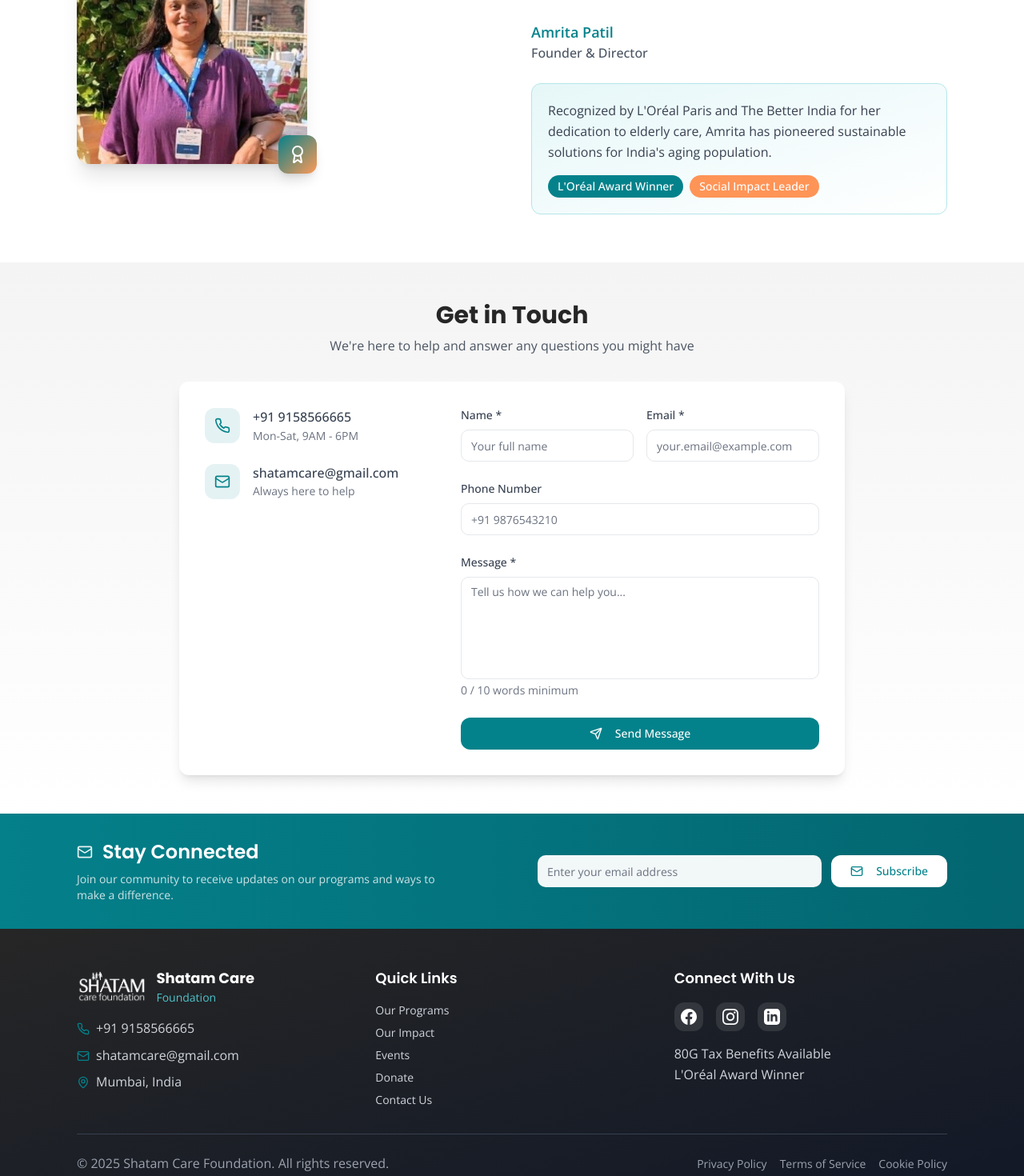
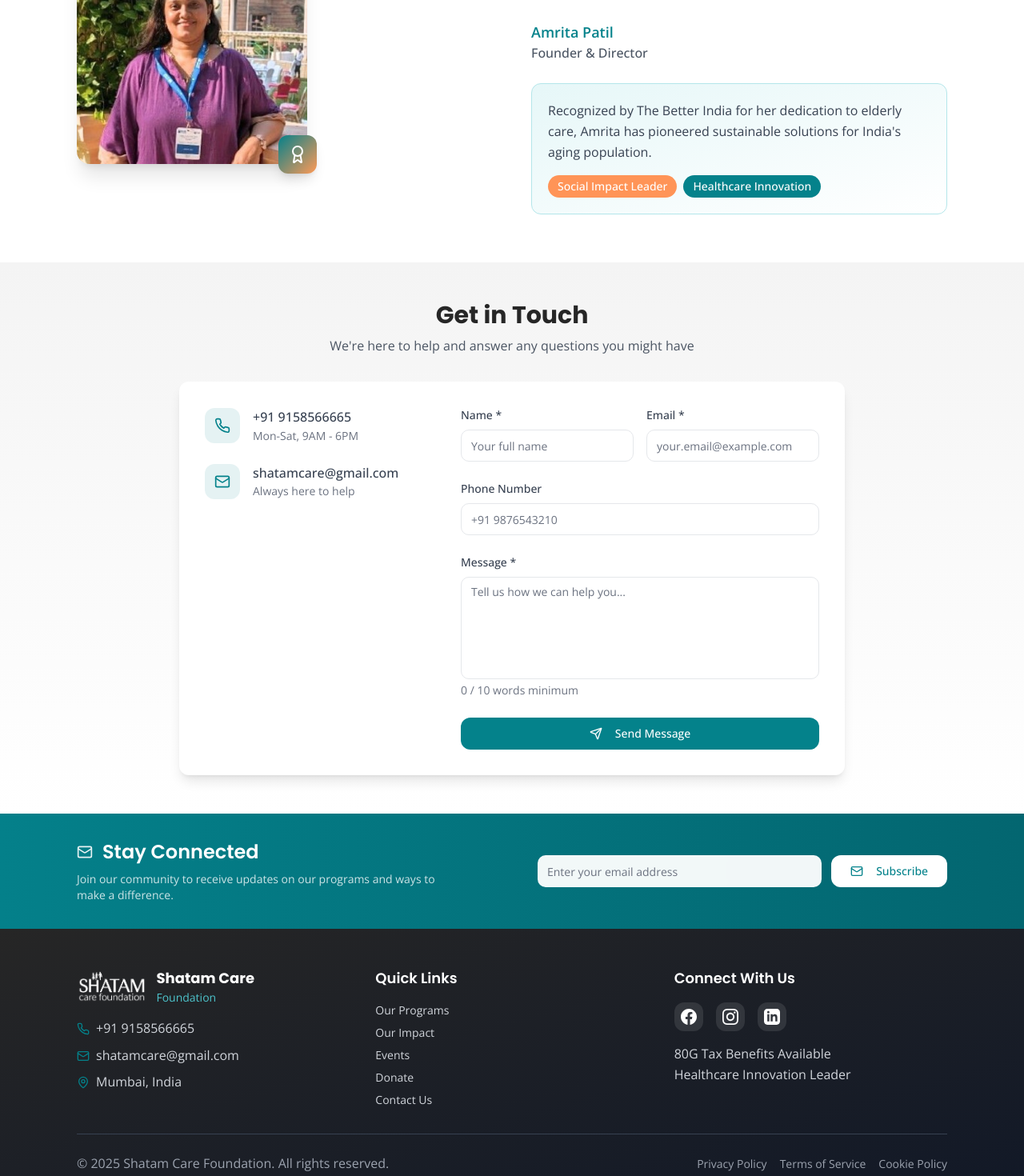
Before and after one commit to shatamcare/ShatamCareFoundation, a React (Vite) app: page / in a window 1280 px wide. Shown: the part 5360-6830 px from the top of the page at 80% size. Built offline with nearby package versions, Linux system fonts and the light colour scheme; no server answers; the database is empty.

Commit message:
Remove L'Oréal Paris mentions and replace with appropriate healthcare innovation credentials

```diff
--- a/src/pages/Index.tsx
+++ b/src/pages/Index.tsx
@@ -888,11 +888,11 @@
 
               <div className="bg-gradient-to-br from-warm-teal-50 to-white p-5 rounded-xl border border-warm-teal-100">
                 <p className="text-gray-700 leading-relaxed mb-4">
-                  Recognized by L'Oréal Paris and The Better India for her dedication to elderly care, Amrita has pioneered sustainable solutions for India's aging population.
+                  Recognized by The Better India for her dedication to elderly care, Amrita has pioneered sustainable solutions for India's aging population.
                 </p>
                 <div className="flex flex-wrap gap-2">
-                  <span className="bg-warm-teal text-white px-3 py-1 rounded-full text-sm font-medium">L'Oréal Award Winner</span>
                   <span className="bg-sunrise-orange text-white px-3 py-1 rounded-full text-sm font-medium">Social Impact Leader</span>
+                  <span className="bg-warm-teal text-white px-3 py-1 rounded-full text-sm font-medium">Healthcare Innovation</span>
                 </div>
               </div>
             </div>
@@ -998,7 +998,7 @@
               </div>
               <div className="text-sm text-gray-300">
                 <p>80G Tax Benefits Available</p>
-                <p>L'Oréal Award Winner</p>
+                <p>Healthcare Innovation Leader</p>
               </div>
             </div>
           </div>
```
